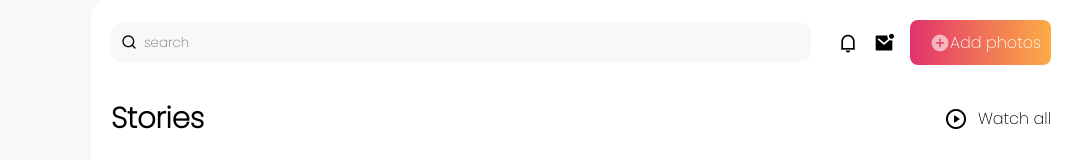
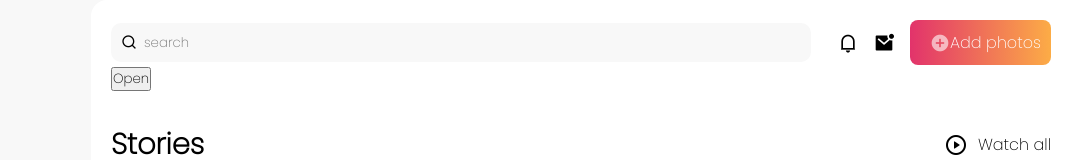
Before and after one commit to SaiKumar2813/Instagram_Clone, a website: page index.html in a window 1280 px wide. Shown: the top 160 px of the page, 209-1280 px from the left. Drawn offline with nearby package versions, Linux system fonts and the light colour scheme.

Commit message:
Update index.html

```diff
--- a/index.html
+++ b/index.html
@@ -140,6 +140,7 @@ height="0" width="0" style="display:none;visibility:hidden"></iframe></noscript>
                 </a>
             </div>
         </div>
+       <button id="button1">Open</button>
         <div class="stories-title">
             <h1>Stories</h1>
             <a href="#" class="btn">
```
